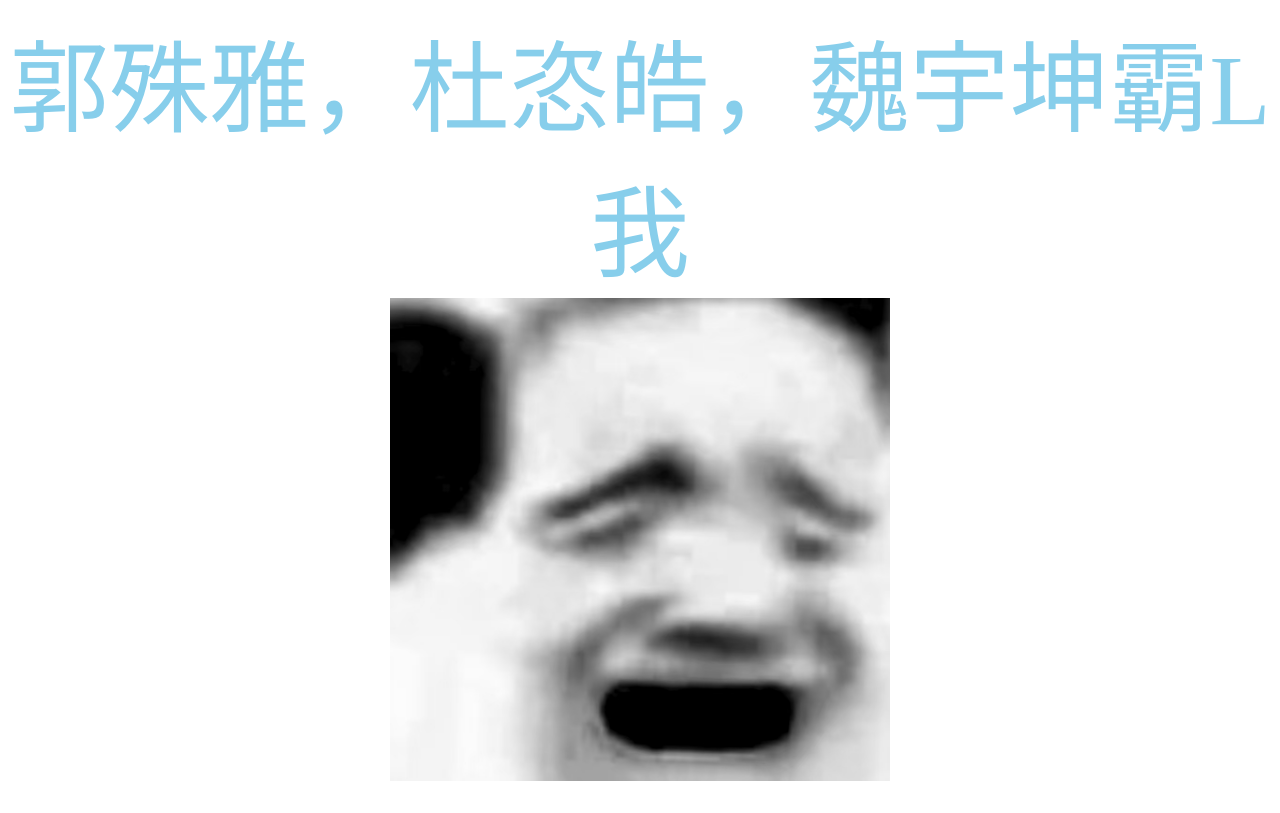
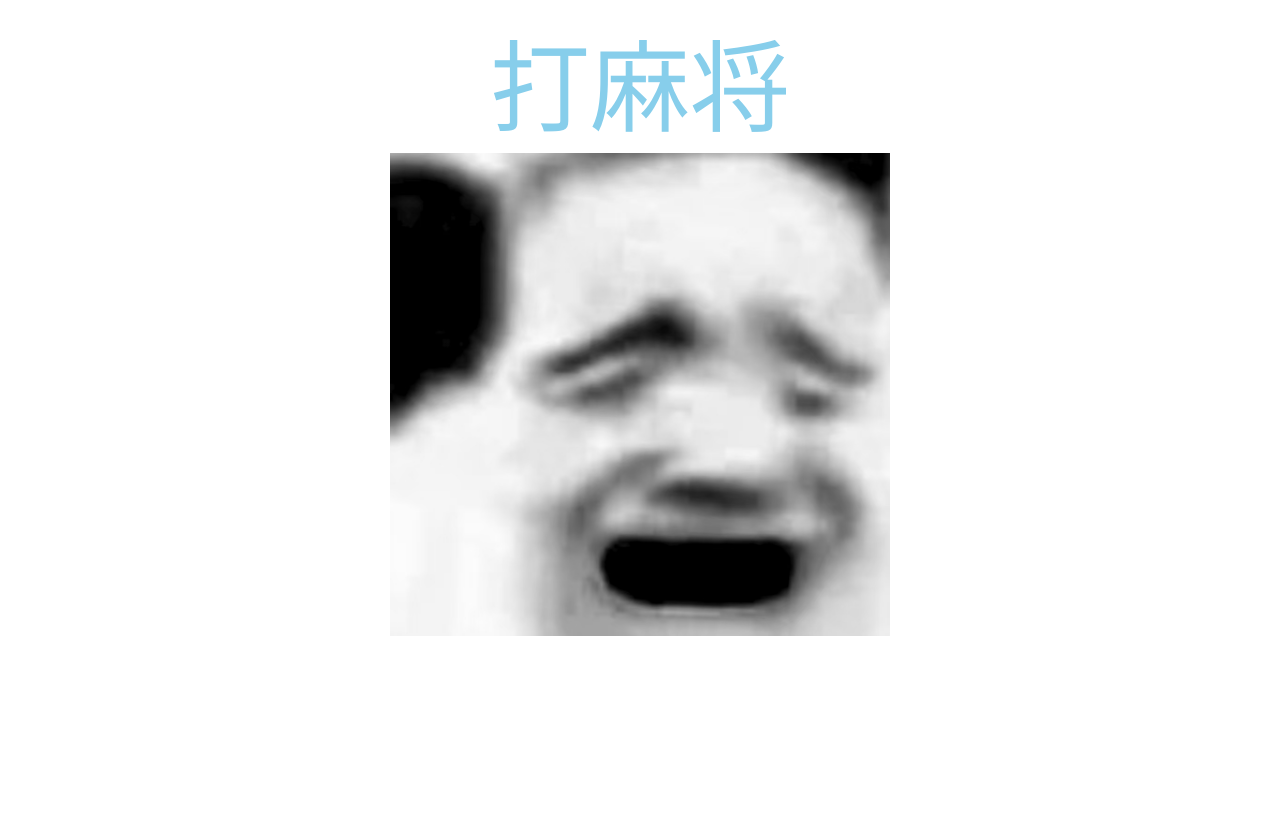
Before and after one commit to 519incarnation1011/play, a plain HTML site: page play1/index.html in a window 1280 px wide. Drawn offline with Linux system fonts and the light colour scheme.

Commit message:
Update index.html

```diff
--- a/play1/index.html
+++ b/play1/index.html
@@ -13,8 +13,9 @@
 	</head>
 	<body>
 		<div class="box1">
-		<div >郭殊雅，杜恣皓，魏宇坤霸L我</div>
+		<div >打麻将</div>
 		<div><img src="img/b.jpg"  width="500px"/></div>
+
 		</div>
 	</body>
 </html>
```
